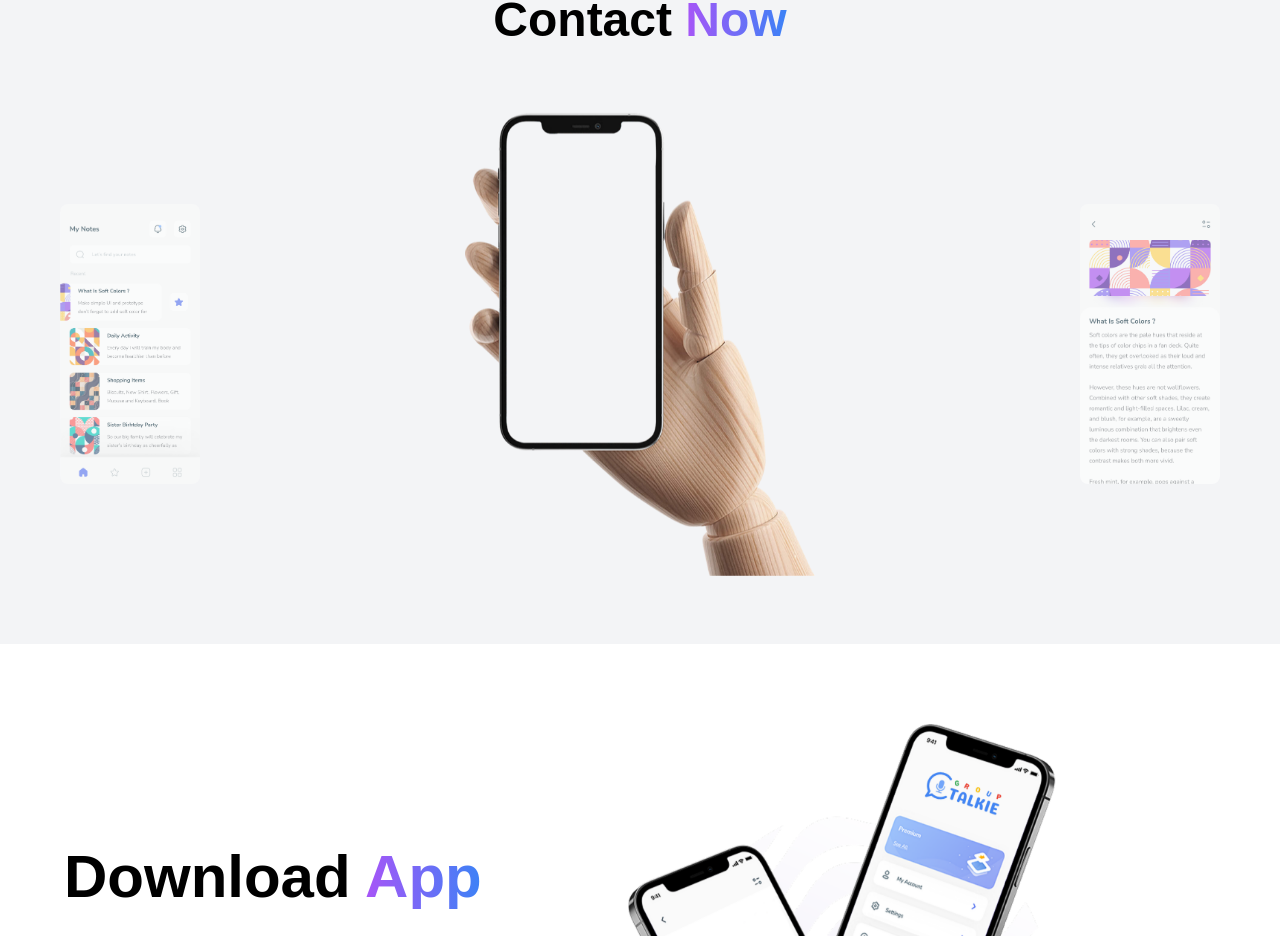
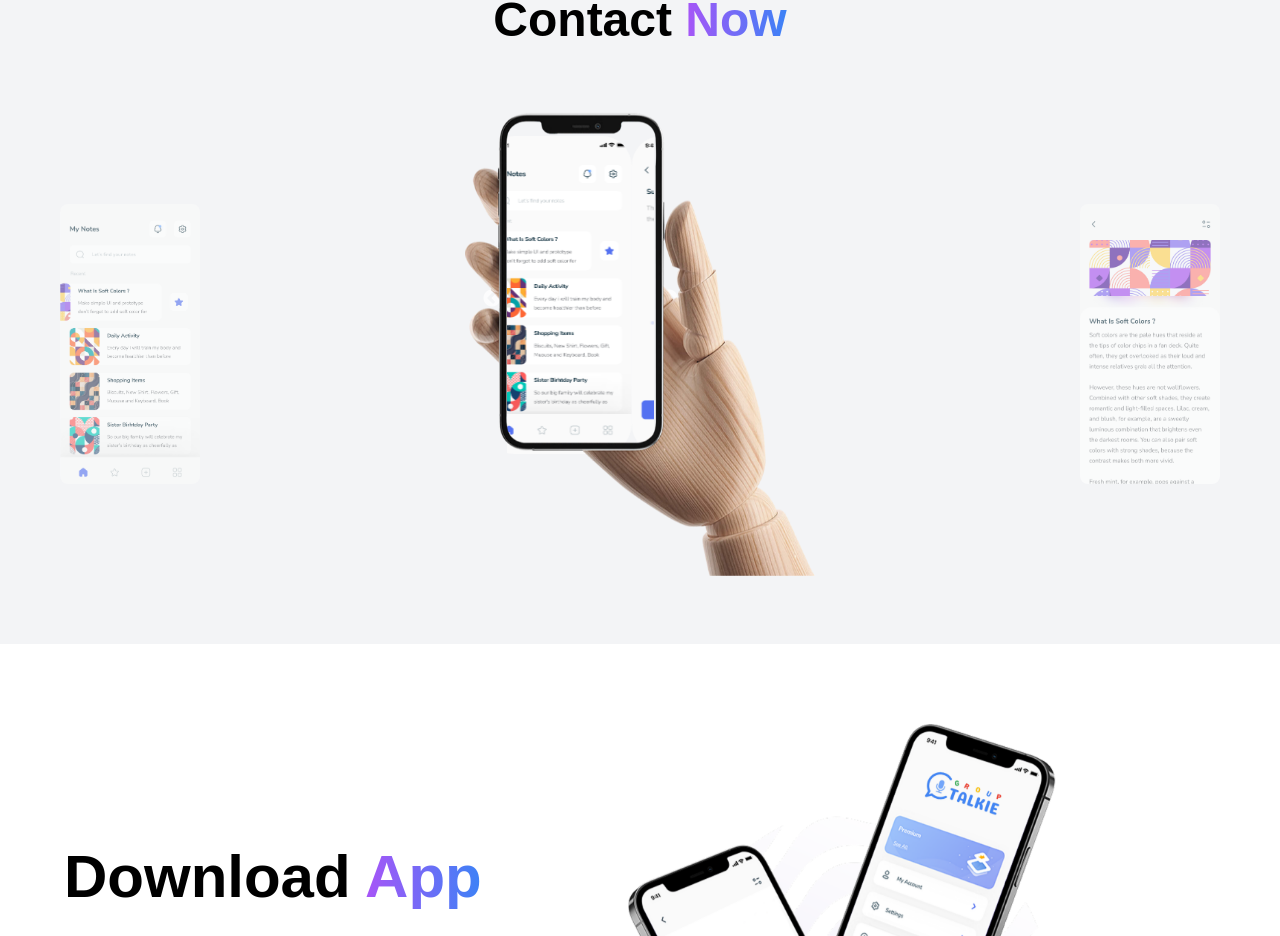
Before and after one commit to GAURAV1-ui/Clubhouse, a Next.js app: page / in a window 1280 px wide. Shown: the part 1564-2500 px from the top of the page. Built offline with nearby package versions, Linux system fonts and the light colour scheme.

Commit message:
crousel added

```diff
--- a/src/components/scrollImage.tsx
+++ b/src/components/scrollImage.tsx
@@ -10,6 +10,7 @@ const images = ["/1.png", "/2.png", "/3.png", "/4.jpg", "/5.png"];
 export default function PhoneCarousel() {
   const [currentIndex, setCurrentIndex] = useState(0);
   const [isMobile, setIsMobile] = useState(false);
+  const [loaded, setLoaded] = useState(false);
 
   // Track screen size
   useEffect(() => {
@@ -17,6 +18,11 @@ export default function PhoneCarousel() {
     handleResize();
     window.addEventListener("resize", handleResize);
     return () => window.removeEventListener("resize", handleResize);
+  }, []);
+
+  // Force re-render after component mount
+  useEffect(() => {
+    setLoaded(true);
   }, []);
 
   const settings = {
@@ -37,14 +43,17 @@ export default function PhoneCarousel() {
 
   return (
     <div className="bg-gray-100 pt-10">
+      {/* Responsive Heading */}
       <h1 className="text-2xl sm:text-3xl md:text-5xl font-bold text-black text-center leading-snug sm:leading-tight px-4">
         Contact{" "}
         <span className="bg-gradient-to-r from-purple-500 to-blue-500 text-transparent bg-clip-text">
           Now
         </span>
       </h1>
+
       <div className="flex items-center justify-center py-20 md:py-40 px-4">
         <div className="flex w-full max-w-[1200px] justify-between items-center">
+          {/* Left Preview Image */}
           <div className="w-[100px] md:w-[180px] flex justify-center">
             <img
               src={getPreviewImages(-1)}
@@ -53,32 +62,41 @@ export default function PhoneCarousel() {
             />
           </div>
 
+          {/* Main Phone Container */}
           <div className="relative w-[40%] max-w-[350px] h-auto flex justify-center items-center mx-4">
+            {/* Hand Holding Phone */}
             <img
               src="/hand.png"
               alt="Hand Holding Phone"
               className="absolute w-full h-auto max-h-[700px] object-contain z-10 pointer-events-none"
             />
 
-            <div className="absolute w-[43%] h-[56%] top-[19%] left-[28.5%] overflow-hidden rounded-[30px] z-20">
+            <div
+              className="absolute w-[42%] h-[50%] -top-20 md:-top-52 rounded-[30px] z-0"
+              style={{
+                width: "42%",
+                height: "50%",
+                left: "12%",
+              }}
+            >
+              {loaded && (
                 <Slider {...settings}>
                   {images.map((img, index) => (
-                  <div
-                    key={index}
-                    className="w-full h-full flex justify-center items-center"
-                  >
+                    <div key={index} className="w-full h-full flex justify-center items-center">
                       <img
                         src={img}
                         alt={`Screen ${index + 1}`}
-                      className="w-full h-full object-cover rounded-[30px]"
+                        className="w-full h-full object-contain rounded-[30px]"
                         style={{ maxHeight: "100%", maxWidth: "100%" }}
                       />
                     </div>
                   ))}
                 </Slider>
+              )}
             </div>
           </div>
 
+          {/* Right Preview Image */}
           <div className="w-[100px] md:w-[180px] flex justify-center">
             <img
               src={getPreviewImages(1)}
```
Lines whose indentation alone changed are shown as unchanged.
